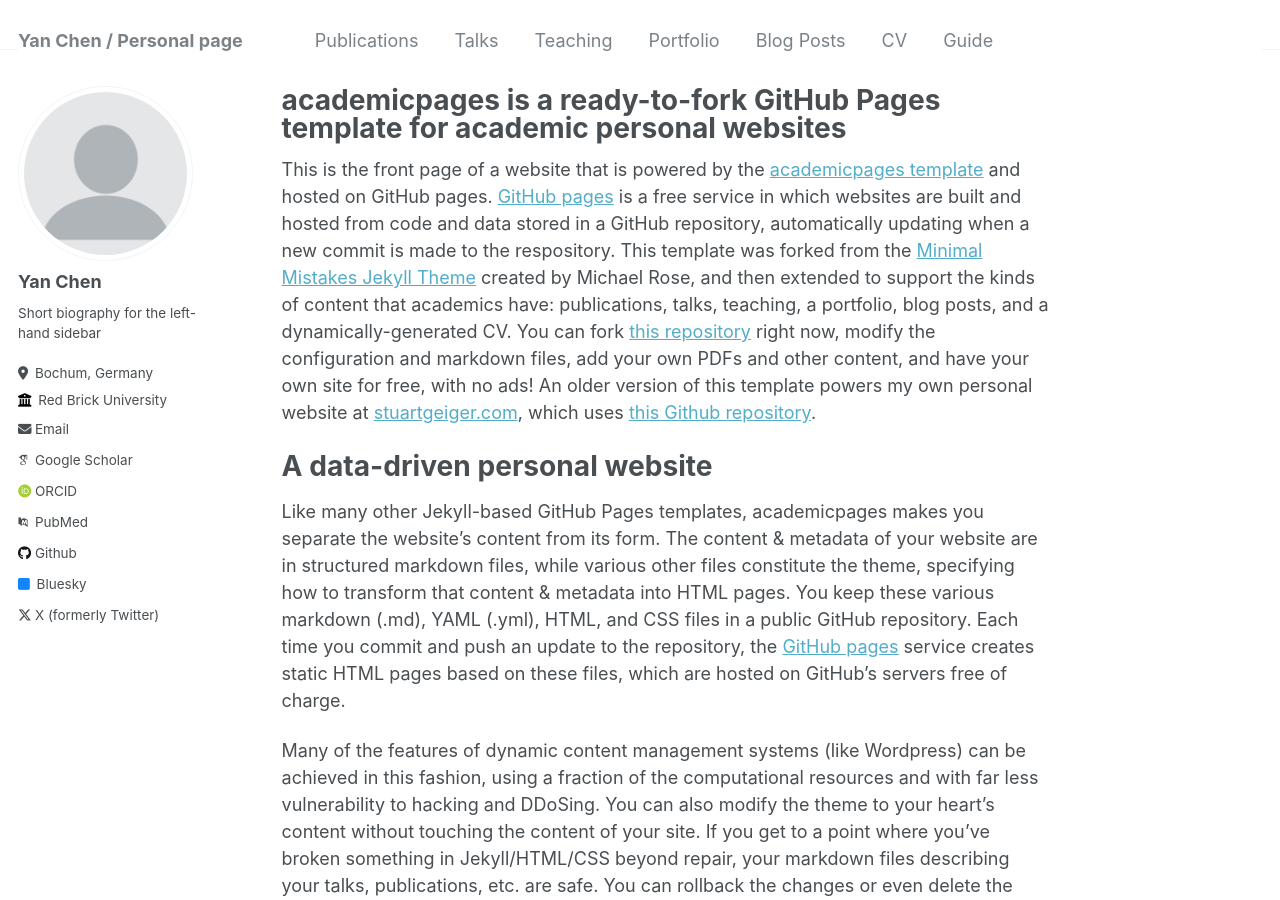
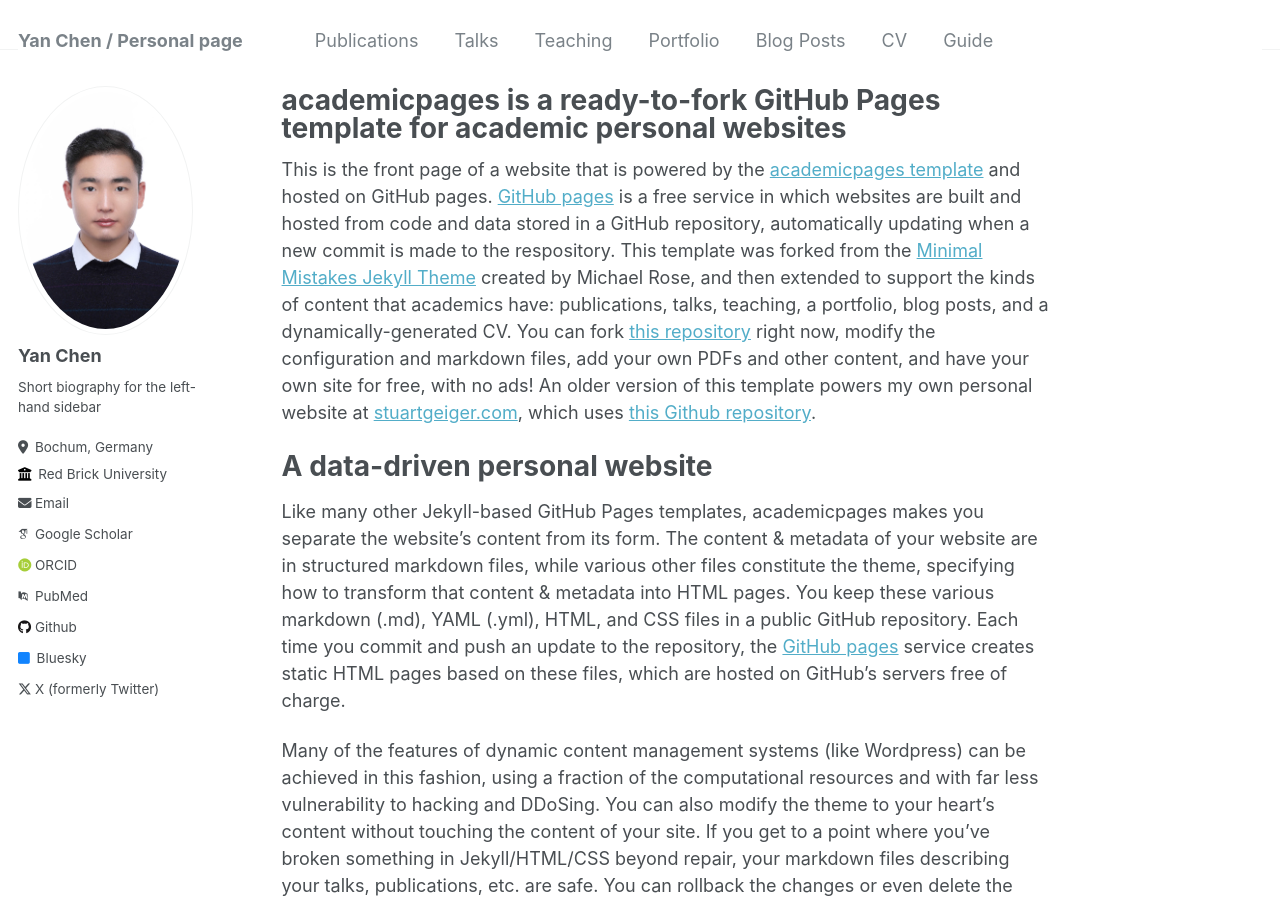
Before and after one commit to Yanni-Chen/Yanni-Chen.github.io, a Jekyll site: the page built from _pages/about.md, in a window 1280 px wide and 900 px high. Built offline with Jekyll 4.4.1, drawn with Linux system fonts in a browser that asks for light colours; some web fonts are replaced.

Commit message:
Update _config.yml

```diff
--- a/_config.yml
+++ b/_config.yml
@@ -21,7 +21,7 @@ repository               : "Yanni-Chen/Yanni-Chen.github.io"
 #               Additional customization can be done by editing /_includes/author-profile.html
 author:
   # Biographic information
-  avatar           : "profile.png"
+  avatar           : "2020-12_web.jpg"
   name             : "Yan Chen"
   pronouns         : # example: "she/her"
   bio              : "Short biography for the left-hand sidebar"
```
